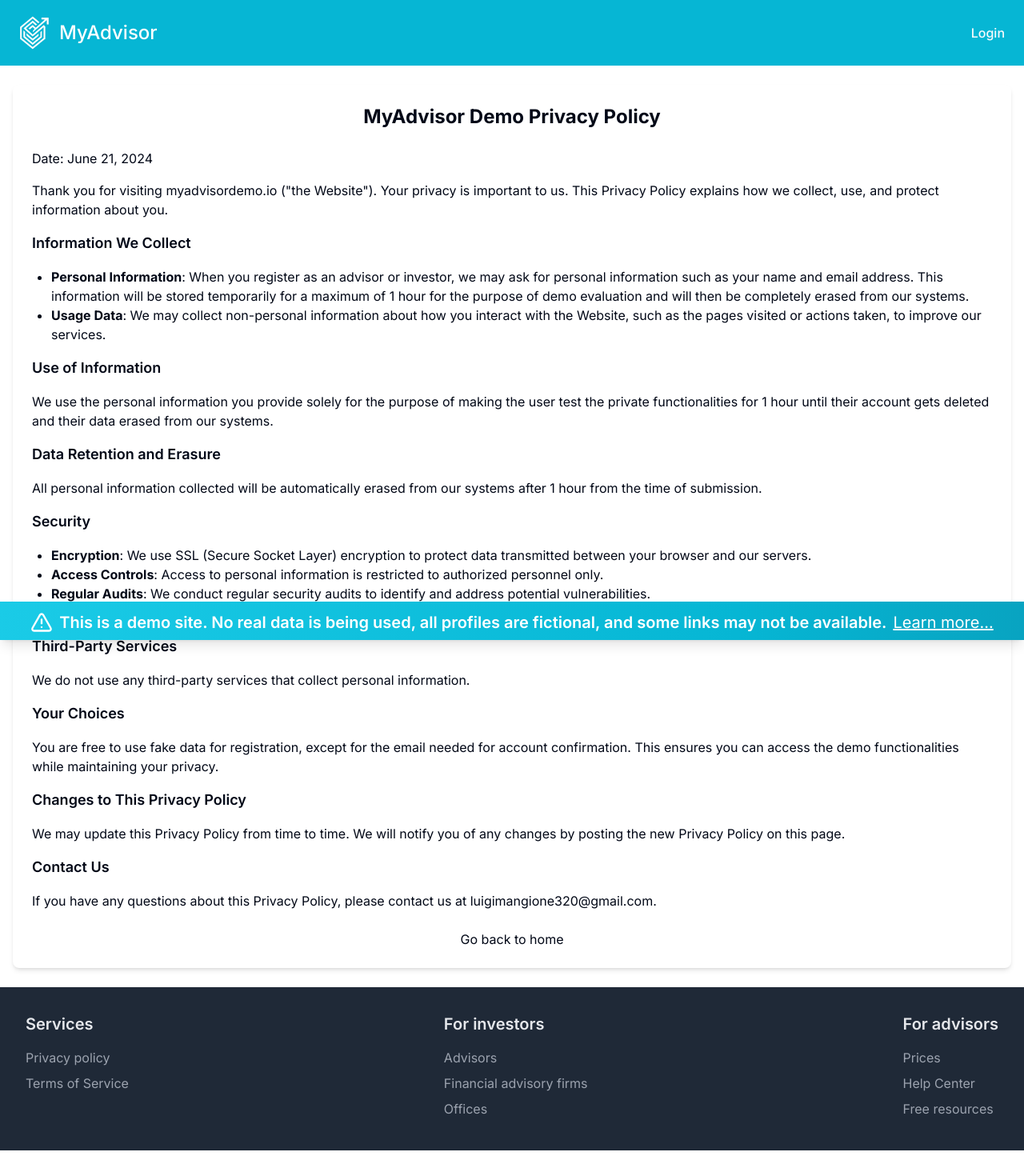
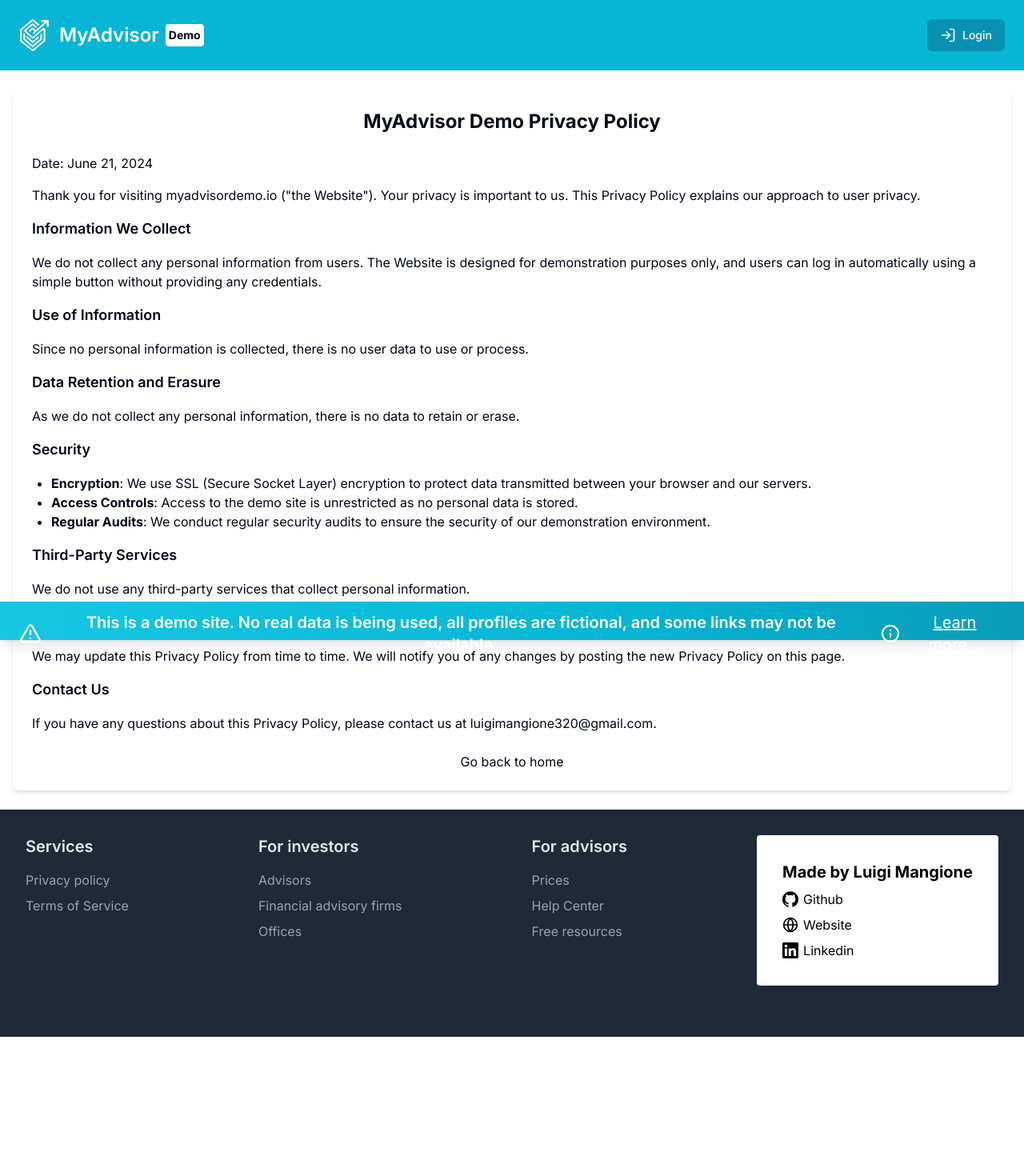
Before and after one commit to luiman3209/myadvisor-frontend-app, a Next.js app in the folder my-advisor-app/: page /privacy-policy in a window 1280 px wide. Shown: the top 1470 px of the page at 80% size. After the commit the page ends 1344 px from the top, so only its background shows below. Built offline with nearby package versions, Linux system fonts and the light colour scheme; no server answers.

Commit message:
setting up demo version

```diff
--- a/my-advisor-app/app/auth/login/page.tsx
+++ b/my-advisor-app/app/auth/login/page.tsx
@@ -8,10 +8,10 @@
 import Link from "next/link";
 import { Button } from "@/components/ui/button";
 
-import { Label } from "@/components/ui/label";
-import { Card } from '@/components/ui/card';
-import ShakeableInput from '@/components/input/ShakableInput';
+
+import { Card, CardContent, CardDescription, CardHeader, CardTitle } from '@/components/ui/card';
 import { decodeQueryDataString, encodeQueryDataString } from '@/utils/commonUtils';
+import { Home, User, UserCog } from 'lucide-react';
 
 export default function Login() {
   const [email, setEmail] = useState('');
@@ -50,9 +50,57 @@
     try {
       if (!email || !password) {
         setErrors('Please enter email and password');
+        setTimeout(() => {
+          setErrors('');
+        }, 3000);
         return;
       }
       await login(email, password);
+      setLogInConfirmed(true);
+      if (redirect) {
+        router.push(redirect);
+      } else {
+        router.push('/');
+      }
+    } catch (err) {
+      setErrors('Invalid email or password');
+      // wait for 2 seconds and then remove the error message
+      setTimeout(() => {
+        setErrors('');
+      }, 3000);
+    }
+
+  };
+
+  const handleDemoInvestorLogin = async () => {
+
+    try {
+
+
+      const demoInvestorEmail = 'demo_investor_1@email.com';
+
+      await login(demoInvestorEmail, demoInvestorEmail);
+      setLogInConfirmed(true);
+      if (redirect) {
+        router.push(redirect);
+      } else {
+        router.push('/');
+      }
+    } catch (err) {
+      setErrors('Invalid email or password');
+      // wait for 2 seconds and then remove the error message
+      setTimeout(() => {
+        setErrors('');
+      }, 3000);
+    }
+
+  };
+
+  const handleDemoAdvisorLogin = async () => {
+
+    try {
+      const demoAdvisorEmail = 'demo_advisor_1@email.com';
+      await login(demoAdvisorEmail, demoAdvisorEmail);
       setLogInConfirmed(true);
       if (redirect) {
         router.push(redirect);
@@ -87,7 +135,7 @@
           </div>
           <div className='flex items-center justify-center h-3/4 '>
 
-            <Card className='p-8 border-cyan-500 hover:border-cyan-400'>
+            {/*<Card className='p-8 border-cyan-500 hover:border-cyan-400'>
               <form onSubmit={handleSubmit} className="mx-auto w-[350px] space-y-6">
                 <div className="text-center">
                   <h1 className="text-3xl font-bold">Login</h1>
@@ -126,7 +174,46 @@
                   </Link>
                 </div>
               </form>
+            </Card> */}
+
+            <Card className='p-8 border-cyan-500 hover:border-cyan-400'>
+              <div className="flex flex-col mx-auto w-[350px] space-y-6 justify-center items-center">
+
+                <CardHeader className='text-center'>
+                  <CardTitle>Login with demo account</CardTitle>
+                  <CardDescription>Login with the desired demo account type</CardDescription>
+                </CardHeader>
+                <CardContent className='flex flex-col space-y-4 justify-center items-center'>
+
+                  <div className='flex flex-row'>
+
+                    <Button onClick={() => handleDemoInvestorLogin()} className='bg-cyan-500 hover:bg-cyan-400'><User className='w-6 h-6 mr-2' />Login as Demo Investor</Button>
+                  </div>
+                  <div className='flex flex-row'>
+
+                    <Button onClick={() => handleDemoAdvisorLogin()} className='bg-cyan-500 hover:bg-cyan-400'><UserCog className='w-6 h-6 mr-2' />Login as Demo Advisor</Button>
+                  </div>
+
+                  <div>
+                    <Button className='bg-cyan-500 hover:bg-cyan-400' onClick={() => router.push("/")}>
+                      <Home />
+                    </Button>
+                  </div>
+
+                  <Link href="/privacy-policy" className="text-sm underline text-center">
+                    Privacy Policy
+                  </Link>
+
+                  {errors &&
+                    <div className='border border-red-500 bg-red-100 text-black text-sm p-2 rounded'>
+                      {errors}
+                    </div>}
+
+                </CardContent>
+
+              </div>
             </Card>
+
           </div>
 
         </div>
--- a/my-advisor-app/app/privacy-policy/page.tsx
+++ b/my-advisor-app/app/privacy-policy/page.tsx
@@ -11,31 +11,26 @@
                 flex flex-col justify-center items-center
                 shadow-md rounded-lg p-6">
                     <h1 className="font-bold text-2xl">
-                        MyAdvisor Demo  Privacy Policy
+                        MyAdvisor Demo Privacy Policy
                     </h1>
                     <div className="text-left space-y-4">
                         <p>Date: June 21, 2024</p>
-                        <p>Thank you for visiting myadvisordemo.io ("the Website"). Your privacy is important to us. This Privacy Policy explains how we collect, use, and protect information about you.</p>
+                        <p>Thank you for visiting myadvisordemo.io ("the Website"). Your privacy is important to us. This Privacy Policy explains our approach to user privacy.</p>
                         <h2 className="font-semibold text-lg">Information We Collect</h2>
-                        <ul className="list-disc pl-6">
-                            <li><strong>Personal Information</strong>: When you register as an advisor or investor, we may ask for personal information such as your name and email address. This information will be stored temporarily for a maximum of 1 hour for the purpose of demo evaluation and will then be completely erased from our systems.</li>
-                            <li><strong>Usage Data</strong>: We may collect non-personal information about how you interact with the Website, such as the pages visited or actions taken, to improve our services.</li>
-                        </ul>
+                        <p>We do not collect any personal information from users. The Website is designed for demonstration purposes only, and users can log in automatically using a simple button without providing any credentials.</p>
                         <h2 className="font-semibold text-lg">Use of Information</h2>
-                        <p>We use the personal information you provide solely for the purpose of making the user test the private functionalities for 1 hour until their account gets deleted and their data erased from our systems.</p>
+                        <p>Since no personal information is collected, there is no user data to use or process.</p>
                         <h2 className="font-semibold text-lg">Data Retention and Erasure</h2>
-                        <p>All personal information collected will be automatically erased from our systems after 1 hour from the time of submission.</p>
+                        <p>As we do not collect any personal information, there is no data to retain or erase.</p>
                         <h2 className="font-semibold text-lg">Security</h2>
                         <ul className="list-disc pl-6">
                             <li><strong>Encryption</strong>: We use SSL (Secure Socket Layer) encryption to protect data transmitted between your browser and our servers.</li>
-                            <li><strong>Access Controls</strong>: Access to personal information is restricted to authorized personnel only.</li>
-                            <li><strong>Regular Audits</strong>: We conduct regular security audits to identify and address potential vulnerabilities.</li>
-                            <li><strong>Data Minimization</strong>: We limit the collection and retention of personal information to what is strictly necessary for the demo evaluation purposes.</li>
+                            <li><strong>Access Controls</strong>: Access to the demo site is unrestricted as no personal data is stored.</li>
+                            <li><strong>Regular Audits</strong>: We conduct regular security audits to ensure the security of our demonstration environment.</li>
                         </ul>
                         <h2 className="font-semibold text-lg">Third-Party Services</h2>
                         <p>We do not use any third-party services that collect personal information.</p>
-                        <h2 className="font-semibold text-lg">Your Choices</h2>
-                        <p>You are free to use fake data for registration, except for the email needed for account confirmation. This ensures you can access the demo functionalities while maintaining your privacy.</p>
+
                         <h2 className="font-semibold text-lg">Changes to This Privacy Policy</h2>
                         <p>We may update this Privacy Policy from time to time. We will notify you of any changes by posting the new Privacy Policy on this page.</p>
                         <h2 className="font-semibold text-lg">Contact Us</h2>
--- a/my-advisor-app/components/explorer/ExplorerResultList.tsx
+++ b/my-advisor-app/components/explorer/ExplorerResultList.tsx
@@ -56,19 +56,19 @@
                   />
                 </div>
               </div>
-              <Tabs defaultValue="address" className="w-full text-sm">
+              <Tabs defaultValue="address" className="w-full text-sm flex flex-col h-full">
                 <TabsList className="flex space-x-2">
                   <TabsTrigger value="address" className="flex-1">Address</TabsTrigger>
                   <TabsTrigger value="online" className="flex-1"><Video className="w-4 h-4 pr-1" />Online</TabsTrigger>
                 </TabsList>
-                <TabsContent value="address" className="flex items-center space-x-2 mt-2">
+                <TabsContent value="address" className="flex p-4 justify-start items-center space-x-2 mt-2 h-full">
                   <MapPin className="w-6 h-6" />
-                  <a target="_blank" href={`https://www.google.com/maps/search/${advisor.office_address}`} className="text-blue-500 hover:underline">
+                  <Link target="_blank" href={`https://www.google.com/maps/search/${advisor.office_address}`} className=" hover:underline">
                     {advisor.office_address}
-                  </a>
+                  </Link>
                 </TabsContent>
-                <TabsContent value="online" className="mt-2">
-                  Online consultation
+                <TabsContent value="online" className=" h-full">
+                  Online consultation not available
                 </TabsContent>
               </Tabs>
             </div>
--- a/my-advisor-app/components/footer/Footer.tsx
+++ b/my-advisor-app/components/footer/Footer.tsx
@@ -1,5 +1,6 @@
 // components/Footer.tsx
 
+import { Github, Globe } from "lucide-react";
 import Link from "next/link";
 
 const Footer: React.FC = () => {
@@ -30,6 +31,32 @@
             </ul>
           </div>
         ))}
+        <div className="bg-white rounded p-8 text-black text-center flex flex-col space-y-2 mb-8">
+          <h1 className="font-bold text-xl">Made by Luigi Mangione</h1>
+          <div className="flex flex-row items-center space-x-1.5">
+            <div className="w-5 h-5">
+              <svg role="img" viewBox="0 0 24 24" xmlns="http://www.w3.org/2000/svg">
+                <title>GitHub</title>
+                <path d="M12 .297c-6.63 0-12 5.373-12 12 0 5.303 3.438 9.8 8.205 11.385.6.113.82-.258.82-.577 0-.285-.01-1.04-.015-2.04-3.338.724-4.042-1.61-4.042-1.61C4.422 18.07 3.633 17.7 3.633 17.7c-1.087-.744.084-.729.084-.729 1.205.084 1.838 1.236 1.838 1.236 1.07 1.835 2.809 1.305 3.495.998.108-.776.417-1.305.76-1.605-2.665-.3-5.466-1.332-5.466-5.93 0-1.31.465-2.38 1.235-3.22-.135-.303-.54-1.523.105-3.176 0 0 1.005-.322 3.3 1.23.96-.267 1.98-.399 3-.405 1.02.006 2.04.138 3 .405 2.28-1.552 3.285-1.23 3.285-1.23.645 1.653.24 2.873.12 3.176.765.84 1.23 1.91 1.23 3.22 0 4.61-2.805 5.625-5.475 5.92.42.36.81 1.096.81 2.22 0 1.606-.015 2.896-.015 3.286 0 .315.21.69.825.57C20.565 22.092 24 17.592 24 12.297c0-6.627-5.373-12-12-12" />
+              </svg>
+            </div>
+
+            <Link href="https://github.com/luiman3209">Github</Link>
+          </div>
+
+
+          <div className="flex flex-row items-center space-x-1.5">
+            <Globe className="w-5 h-5" />
+            <Link href="https://luiman3209.github.io/">Website</Link>
+
+          </div>
+          <div className="flex flex-row items-center space-x-1.5">
+            <div className="w-5 h-5">
+              <svg role="img" viewBox="0 0 24 24" xmlns="http://www.w3.org/2000/svg"><title>LinkedIn</title><path d="M20.447 20.452h-3.554v-5.569c0-1.328-.027-3.037-1.852-3.037-1.853 0-2.136 1.445-2.136 2.939v5.667H9.351V9h3.414v1.561h.046c.477-.9 1.637-1.85 3.37-1.85 3.601 0 4.267 2.37 4.267 5.455v6.286zM5.337 7.433c-1.144 0-2.063-.926-2.063-2.065 0-1.138.92-2.063 2.063-2.063 1.14 0 2.064.925 2.064 2.063 0 1.139-.925 2.065-2.064 2.065zm1.782 13.019H3.555V9h3.564v11.452zM22.225 0H1.771C.792 0 0 .774 0 1.729v20.542C0 23.227.792 24 1.771 24h20.451C23.2 24 24 23.227 24 22.271V1.729C24 .774 23.2 0 22.222 0h.003z" /></svg>
+            </div>
+            <Link href="https://www.linkedin.com/in/luigi-mangione-6490b6150">Linkedin</Link>
+          </div>
+        </div>
       </div>
 
     </footer>
--- a/my-advisor-app/components/misc/DemoWatermark.tsx
+++ b/my-advisor-app/components/misc/DemoWatermark.tsx
@@ -1,6 +1,6 @@
 import React from 'react';
 import './DemoBanner.css';
-import { TriangleAlert } from 'lucide-react';
+import { Info, TriangleAlert } from 'lucide-react';
 import {
     AlertDialog,
     AlertDialogAction,
@@ -26,20 +26,16 @@
                     </div>
                     <div>
                         <AlertDialog>
-                            <AlertDialogTrigger className='ml-2 underline'>Learn more...</AlertDialogTrigger>
+                            <AlertDialogTrigger className='ml-2 underline'><div className='flex flex-row items-center'><Info className='mr-1.5' />Learn more...</div></AlertDialogTrigger>
                             <AlertDialogContent>
                                 <AlertDialogHeader >
                                     <AlertDialogTitle>MyAdvisor Demo by Luigi Mangione</AlertDialogTitle>
                                     <AlertDialogDescription>
                                         <ul className="list-disc pl-4">
                                             <li>This website is a demo. All profiles are fictional, and some links may not be available.</li>
-                                            <li>In order to try private functionalities you need to be logged in.</li>
-                                            <li>You are free to register as an advisor or investor by confirming your email, but all your data will be erased after 1 hour for your privacy and security.</li>
-                                            <li>You can also log in using the public user button shown on the login page.</li>
-                                            <li>Once logged in, you are free to use the appointment booking and review systems.</li>
+                                            <li>In order to try private functionalities you need to login using the available demo accounts</li>
+                                            <li>Once logged in, you are free to try the booking and review systems.</li>
                                         </ul>
-
-
 
                                     </AlertDialogDescription>
                                 </AlertDialogHeader>
--- a/my-advisor-app/components/navbar/NavBar.tsx
+++ b/my-advisor-app/components/navbar/NavBar.tsx
@@ -6,7 +6,7 @@
 import Image from 'next/image';
 import Link from 'next/link';
 
-import { Lock } from "lucide-react";
+import { Lock, LogIn } from "lucide-react";
 
 import {
   DropdownMenu,
@@ -23,6 +23,7 @@
   UserCog,
 
 } from "lucide-react"
+import { Button } from '../ui/button';
 
 
 const Navbar: React.FC = () => {
@@ -51,7 +52,8 @@
               height={50}
               className="flex-shrink-0"
             />
-            <span className="text-white text-2xl font-medium">MyAdvisor</span>
+            <span className="text-white text-2xl font-semibold">MyAdvisor</span>
+            <div className="bg-white p-1 rounded text-sm font-bold"> Demo </div>
 
           </div>
         </Link>
@@ -91,10 +93,13 @@
               </DropdownMenu>
             */}
 
-              <Link href="/auth/login" className="nav-link">
-                <span className=' font-medium'>
-                  Login
-                </span>
+              <Link href="/auth/login" className="nav-link" onClick={closeMenu}>
+                <Button className='flex flex-row  items-center bg-cyan-600 hover:bg-cyan-400'>
+                  <LogIn className="mr-2 h-5 w-5" />
+                  <span className=' font-medium'>
+                    Login
+                  </span>
+                </Button>
               </Link>
             </>
           )}
@@ -126,14 +131,20 @@
               </>
             ) : (
               <>
-                <Link href="/auth/register/investor" className="nav-link" onClick={closeMenu}>
+                {/*<Link href="/auth/register/investor" className="nav-link" onClick={closeMenu}>
                   I&apos;m an investor
                 </Link>
                 <Link href="/auth/register/advisor" className="nav-link" onClick={closeMenu}>
                   I&apos;m an advisor
-                </Link>
+                </Link>*/ }
+
                 <Link href="/auth/login" className="nav-link" onClick={closeMenu}>
-                  Login
+                  <Button className='flex flex-row  items-center bg-cyan-600 hover:bg-cyan-400'>
+                    <LogIn className="mr-2 h-5 w-5" />
+                    <span className=' font-medium'>
+                      Login
+                    </span>
+                  </Button>
                 </Link>
               </>
             )}
--- a/my-advisor-app/components/profile/AdvisorProfile.tsx
+++ b/my-advisor-app/components/profile/AdvisorProfile.tsx
@@ -116,6 +116,8 @@
             );
         };
 
+        console.log('Address:', address,)
+
         setFieldsChanged(hasFieldChanged());
     }, [
         firstName, lastName, phoneNumber, address, email,
@@ -125,6 +127,7 @@
     ]);
 
     const changeTab = (tab: string) => {
+        console.log('Address:', address,)
         setSelectedTab(tab);
     }
 
```
